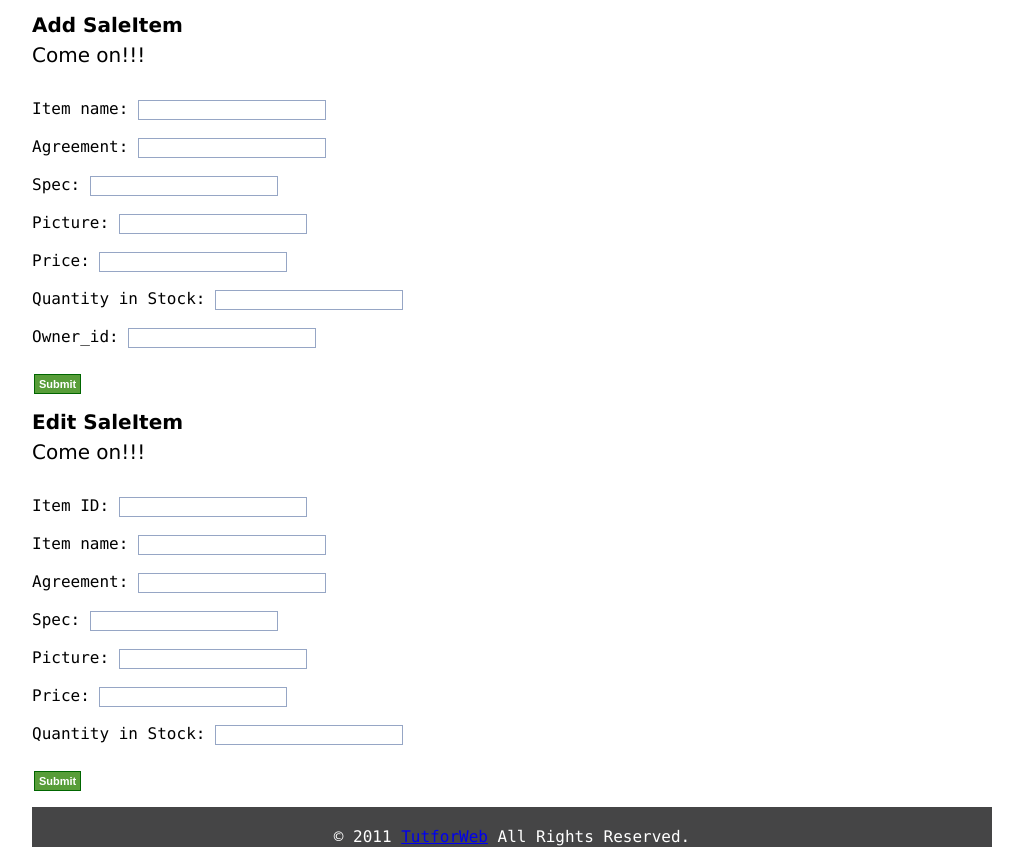
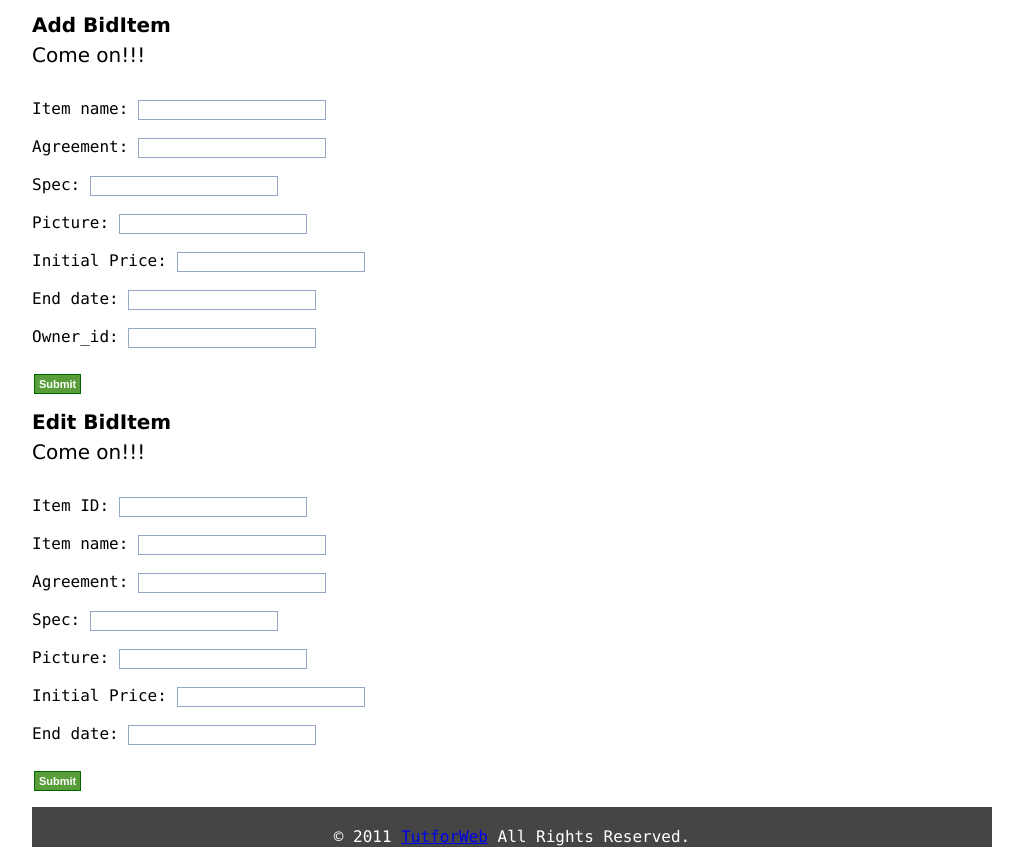
Before and after one commit to rainaz/buydo, a CodeIgniter app: page /buydo/index.php/item/index in a window 1280 px wide. Shown: the whole page, without its empty margins (133-1156 px from the left). Run offline with CodeIgniter, Linux system fonts and the light colour scheme.

Commit message:
edit bidItem

```diff
--- a/application/controllers/item.php
+++ b/application/controllers/item.php
@@ -9,7 +9,8 @@ class Item extends CI_Controller{
 	public function index(){
 		$data['title']= 'Home';
 		$this->load->view('header_view',$data);
-		$this->load->view("saleitem_add_view.php", $data);
+	//	$this->load->view("saleitem_add_view.php", $data);
+		$this->load->view("biditem_add_view.php", $data);
 		$this->load->view('footer_view',$data);
 	}
 
@@ -102,9 +103,9 @@ class Item extends CI_Controller{
 		}
 		else {
 			$row = $this->item_model->addItem();
-			$initial_price = $this->input->post('initprice');
-			$current_price = $this->input->post('initprice');
-			$current_max_bid = $this->input->post('initprice');
+			$initial_price = $this->input->post('initial_price');
+			$current_price = $this->input->post('initial_price');
+			$current_max_bid = $this->input->post('initial_price');
 			$end_date = $this->input->post('end_date');
 			$this->biditem_model->addBidItem($row, $initial_price, $end_date);
 
@@ -116,5 +117,30 @@ class Item extends CI_Controller{
 
 	}
 
+	public function editBidItem() {
+		$this->load->library('form_validation');
+		// field name, error message, validation rules
+		$this->form_validation->set_rules('item_name', 'Item Name', 'trim|required|min_length[4]|xss_clean');
+		//  $this->form_validation->set_rules('email_address', 'Your Email', 'trim|required|valid_email');
+		//  $this->form_validation->set_rules('password', 'Password', 'trim|required|min_length[4]|max_length[32]');
+		//  $this->form_validation->set_rules('con_password', 'Password Confirmation', 'trim|required|matches[password]');
+
+		if($this->form_validation->run() == FALSE) {
+			$this->index();
+		}
+		else {
+			$row = $this->item_model->editItem();
+			$item_id = $this->input->post('item_id');
+			$initial_price = $this->input->post('initprice');
+			$end_date = $this->input->post('end_date');
+			$this->biditem_model->editBidItem($item_id,$initial_price, $end_date);
+
+			//find itemID
+			//$row = $this->item_model->addSaleItem(maybe we need a paramenter here);
+
+			$this->thank();
+		}
+
+	}
 
 } ?>
--- a/application/models/biditem_model.php
+++ b/application/models/biditem_model.php
@@ -15,7 +15,7 @@ class BidItem_model extends CI_Model {
 
 	public function addBidItem($item_id, $initialPrice, $endDate){
 			$insvalue = "('".$item_id."', '".
-			""."', '".
+			"1"."', '".
 			$initialPrice."', '".
 			$initialPrice."', '".
 			$initialPrice."', '".
@@ -28,6 +28,18 @@ class BidItem_model extends CI_Model {
 		}
 		return false;
 	}
+
+	public function editBidItem($item_id, $initialPrice, $endDate)
+  {
+    $this->load->helper('url');
+
+ $data=array(
+    'initial_price'=>$initialPrice,
+    'end_date'=>$endDate,
+  );
+      $this->db->where('item_id', $item_id);
+      return $this->db->update('bid_items', $data);
+  }
 
 	function __construct(){
 		parent::__construct();
--- a/application/models/item_model.php
+++ b/application/models/item_model.php
@@ -59,7 +59,6 @@ public function editItem()
     $this->load->helper('url');
 
  $data=array(
- 	 'item_id'=>$this->input->post('item_id'),
    'item_name'=>$this->input->post('item_name'),
     'agreement'=>$this->input->post('agreement'),
     'status' => "in_stock",
--- a/application/models/saleitem_model.php
+++ b/application/models/saleitem_model.php
@@ -54,18 +54,7 @@ class SaleItem_model extends CI_Model {
   $this->db->insert('sale_items',$data);
  }
 
- public function editSaleItem()
-  {
-    $this->load->helper('url');
 
- $data=array(
- 	  'item_id'=>$this->input->post('item_id'),
-    'price'=>$this->input->post('price'),
-    'quantity_in_stock'=>$this->input->post('quantity_in_stock'),
-  );
-      $this->db->where('item_id', $this->input->post('item_id'));
-      return $this->db->update('sale_items', $data);
-  }
 
 }
 ?>
--- a/application/views/biditem_add_view.php
+++ b/application/views/biditem_add_view.php
@@ -42,4 +42,43 @@
  <?php echo form_close(); ?>
 
 </div><!--<div class="saleitem_form">-->
+<div class="biditem_form">
+<div class="form_title">Edit BidItem</div>
+<div class="form_sub_title">Come on!!!</div>
+ <?php echo validation_errors('<p class="error">'); ?>
+ <?php echo form_open("item/editBidItem"); ?>
+
+<p>
+<label for=item_id>Item ID:</label>
+  <input type="text" id="item_id" name="item_id" value="<?php echo set_value('item_id'); ?>" />
+</p>
+<p>
+<label for=item_name>Item name:</label>
+  <input type="text" id="item_name" name="item_name" value="<?php echo set_value('item_name'); ?>" />
+</p>
+<p>
+<label for=agreement>Agreement:</label>
+  <input type="text" id="agreement" name="agreement" value="<?php echo set_value('agreement'); ?>" />
+</p>
+<p>
+<label for=spec>Spec:</label>
+  <input type="text" id="spec" name="spec" value="<?php echo set_value('spec'); ?>" />
+</p>
+<p>
+<label for=picture>Picture:</label>
+  <input type="text" id="picture" name="picture" value="<?php echo set_value('picture'); ?>" />
+</p>
+<p>
+<label for=price>Initial Price:</label>
+  <input type="text" id="initprice" name="initprice" value="<?php echo set_value('initprice'); ?>" />
+</p>
+<p>
+<label for=end_date>End date:</label>
+  <input type="text" id="end_date" name="end_date" value="<?php echo set_value('end_date'); ?>" />
+</p>
+  <p>
+  <input type="submit" class="greenButton" value="Submit" />
+  </p>
+ <?php echo form_close(); ?>
+
 </div><!--<div id="content">-->
```
